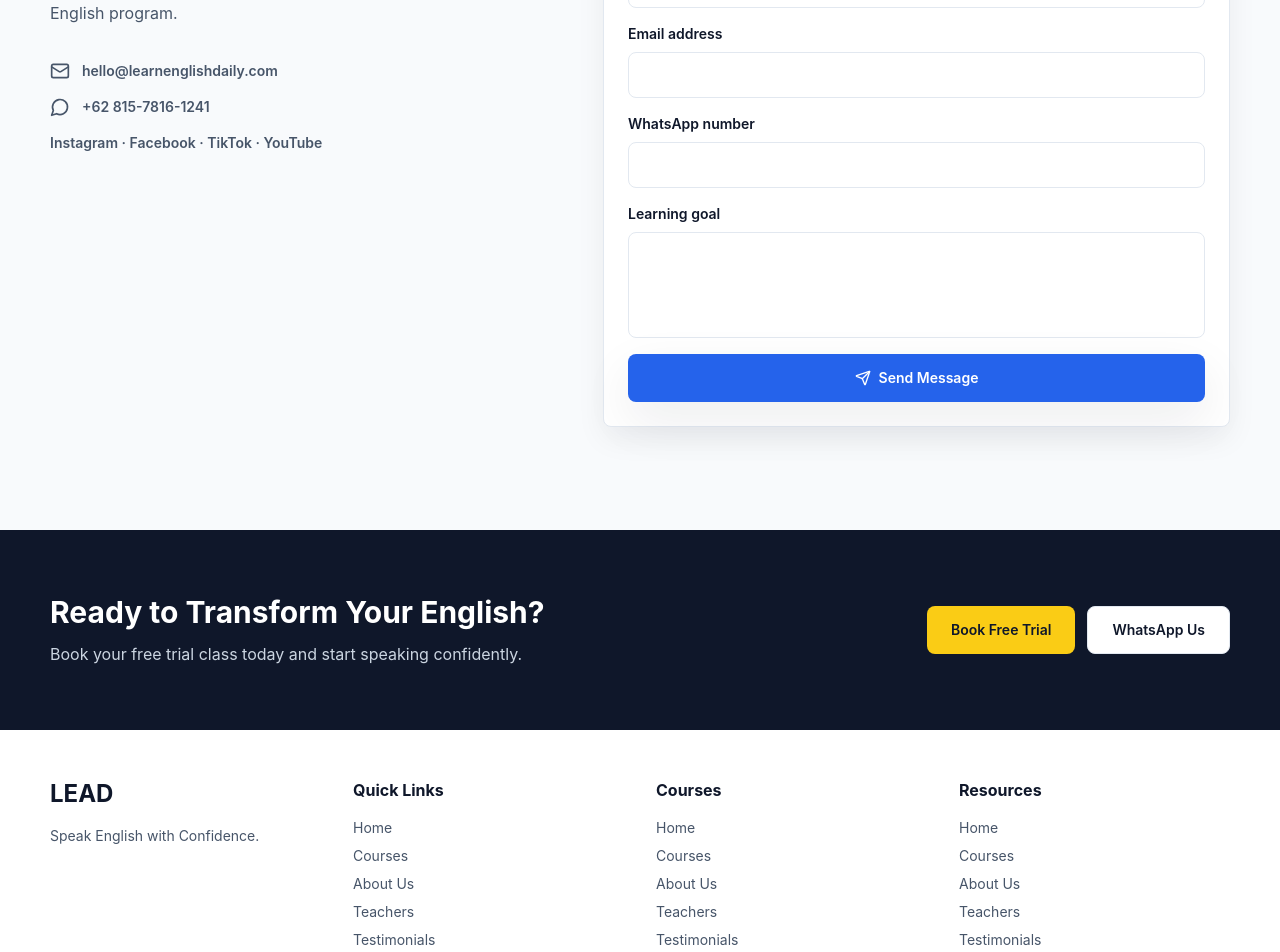
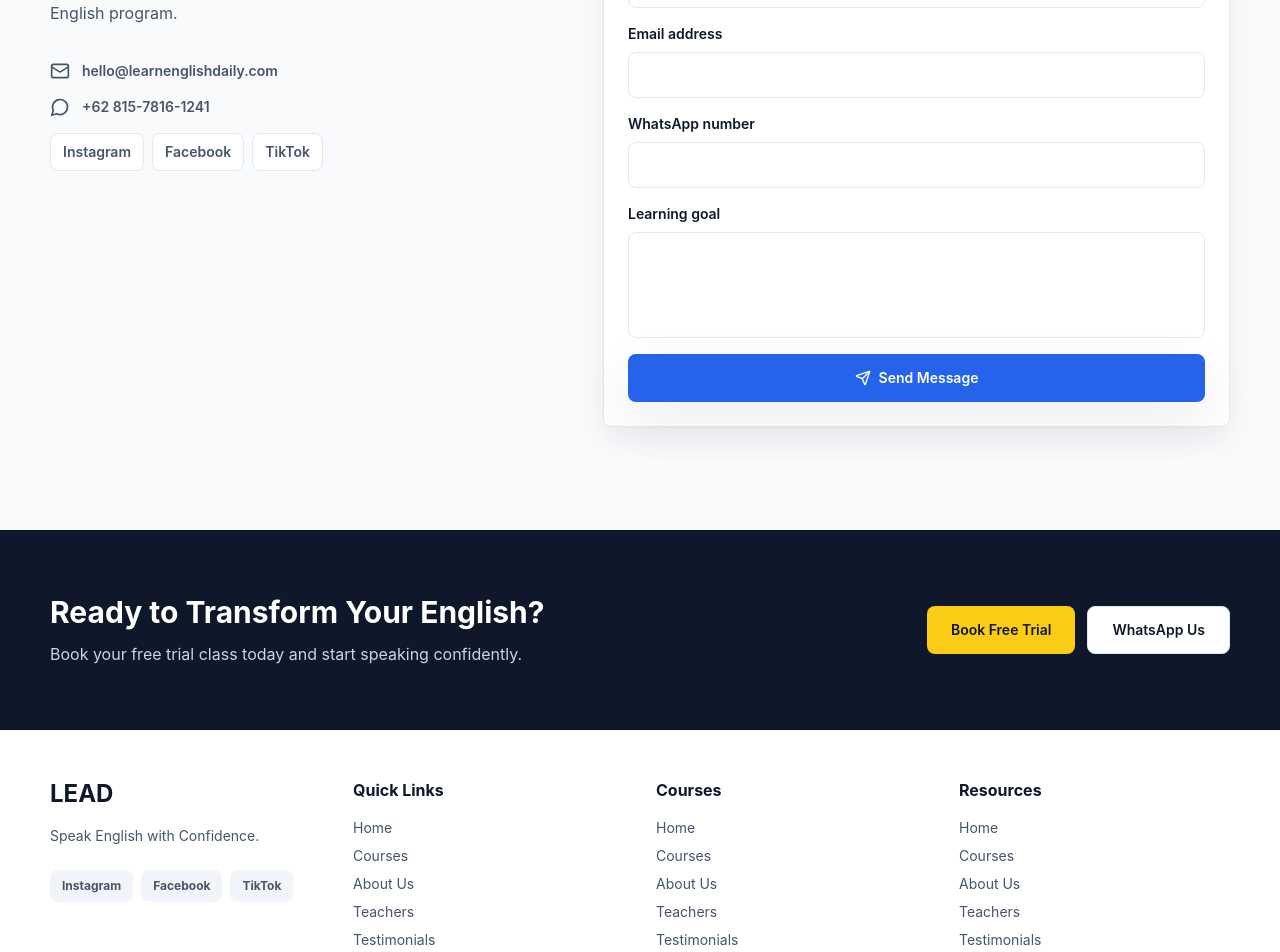
Before and after one commit to Learn-English-Daily/Learn-English-Daily-Website, a Next.js app: page /en in a window 1280 px wide. Shown: the part 7320-8272 px from the top of the page. Built offline with nearby package versions, Linux system fonts and the light colour scheme.

Commit message:
Add social media links

```diff
--- a/src/app/[locale]/page.tsx
+++ b/src/app/[locale]/page.tsx
@@ -420,7 +420,19 @@ export default async function HomePage({ params }: { params: Promise<{ locale: s
               <a href={whatsappHref} className="flex items-center gap-3 hover:text-lead-blue">
                 <MessageCircle className="h-5 w-5" /> {whatsappDisplay}
               </a>
-              <p>{sharedContent.socials.join(" · ")}</p>
+              <div className="flex flex-wrap gap-2">
+                {sharedContent.socials.map((social) => (
+                  <a
+                    key={social.name}
+                    href={social.url}
+                    target="_blank"
+                    rel="noreferrer"
+                    className="rounded-lg border border-slate-200 bg-white px-3 py-2 text-sm font-semibold text-lead-gray transition hover:border-lead-blue hover:text-lead-blue"
+                  >
+                    {social.name}
+                  </a>
+                ))}
+              </div>
             </div>
           </Reveal>
           <Card className="p-6">
@@ -451,6 +463,19 @@ export default async function HomePage({ params }: { params: Promise<{ locale: s
           <div>
             <h2 className="font-heading text-2xl font-bold text-lead-navy">LEAD</h2>
             <p className="mt-3 text-sm leading-7 text-lead-gray">Speak English with Confidence.</p>
+            <div className="mt-5 flex flex-wrap gap-2">
+              {sharedContent.socials.map((social) => (
+                <a
+                  key={social.name}
+                  href={social.url}
+                  target="_blank"
+                  rel="noreferrer"
+                  className="rounded-lg bg-slate-100 px-3 py-2 text-xs font-bold text-lead-gray transition hover:bg-lead-blue hover:text-white"
+                >
+                  {social.name}
+                </a>
+              ))}
+            </div>
           </div>
           {["Quick Links", "Courses", "Resources"].map((heading) => (
             <div key={heading}>
--- a/src/lib/content.ts
+++ b/src/lib/content.ts
@@ -56,7 +56,20 @@ export const iconMap = {
 };
 
 export const sharedContent = {
-  socials: ["Instagram", "Facebook", "TikTok", "YouTube"],
+  socials: [
+    {
+      name: "Instagram",
+      url: "https://www.instagram.com/learnenglishdaily_2026?igsh=cjN2aXd3ODN5dXUw"
+    },
+    {
+      name: "Facebook",
+      url: "https://www.facebook.com/profile.php?id=61589425052642"
+    },
+    {
+      name: "TikTok",
+      url: "https://www.tiktok.com/@learn.english.daily.1?_r=1&_t=ZS-96ZIuehHDJU"
+    }
+  ],
   stats: [
     { value: 1000, suffix: "+", icon: "Users" },
     { value: 50, suffix: "+", icon: "BookOpen" },
```
